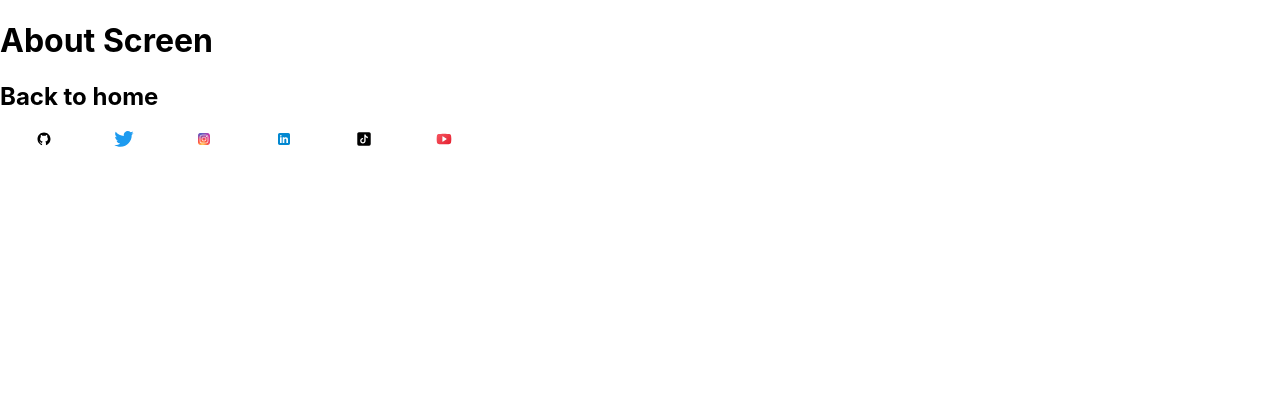
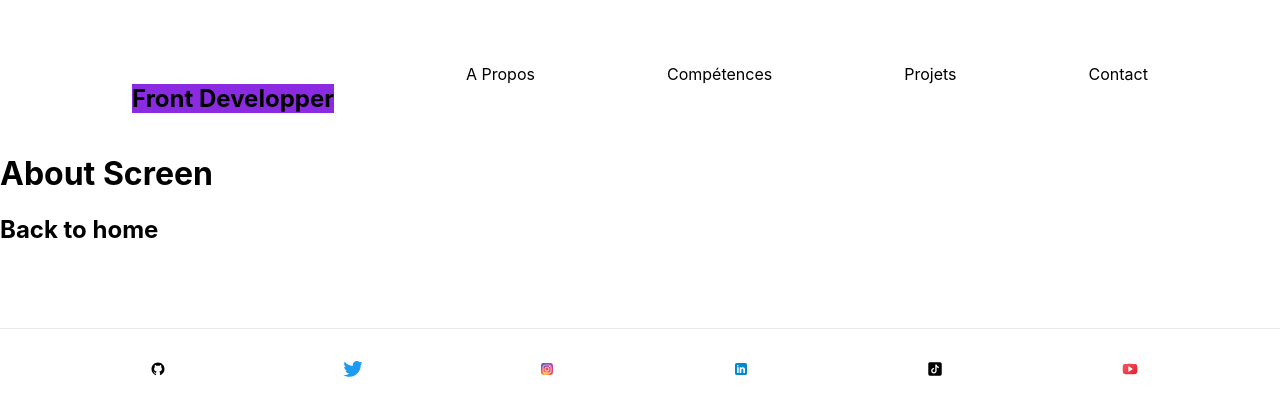
Before and after one commit to Maxvyr/maxvyr-site, a Next.js app: page /screen/about in a window 1280 px wide. Shown: the top 416 px of the page. Built offline with nearby package versions, Linux system fonts and the light colour scheme.

Commit message:
💄 add topbar to all screen

```diff
--- a/pages/index.tsx
+++ b/pages/index.tsx
@@ -1,6 +1,5 @@
 import type { NextPage } from 'next'
 import Head from 'next/head'
-import Image from 'next/image'
 import Footer from '../components/footer'
 import TopBar from '../components/top_bar'
 import styles from '../styles/Home.module.css'
--- a/pages/screen/about.tsx
+++ b/pages/screen/about.tsx
@@ -1,17 +1,25 @@
 import type { NextPage } from 'next'
 import Link from 'next/link'
 import Footer from '../../components/footer'
+import TopBar from '../../components/top_bar'
+import styles from '../../styles/about.module.css'
 
 const About : NextPage = () => {
     return (
         <>
+            <main className={styles.main}>
+                <TopBar />
                 <h1>About Screen</h1>
                 <h2>
                     <Link href="/">
                     <a>Back to home</a>
                     </Link>
                 </h2>
+            </main>
+
+            <footer className={styles.footer}>
                 <Footer />
+            </footer>
         </>
     )
 }
--- /dev/null
+++ b/styles/about.module.css
@@ -0,0 +1,11 @@
+.main {
+  padding: 4rem 0;
+}
+.footer {
+    display: flex;
+    flex: 1;
+    padding: 2rem 0;
+    border-top: 1px solid #eaeaea;
+    justify-content: space-evenly;
+    align-items: center;
+  }
--- /dev/null
+++ b/styles/contact.module.css
@@ -0,0 +1,12 @@
+.main {
+  padding: 4rem 0;
+}
+
+.footer {
+    display: flex;
+    flex: 1;
+    padding: 2rem 0;
+    border-top: 1px solid #eaeaea;
+    justify-content: space-evenly;
+    align-items: center;
+  }
--- /dev/null
+++ b/styles/projects.module.css
@@ -0,0 +1,12 @@
+.main {
+  padding: 4rem 0;
+}
+
+.footer {
+    display: flex;
+    flex: 1;
+    padding: 2rem 0;
+    border-top: 1px solid #eaeaea;
+    justify-content: space-evenly;
+    align-items: center;
+  }
--- /dev/null
+++ b/styles/skills.module.css
@@ -0,0 +1,12 @@
+.main {
+  padding: 4rem 0;
+}
+
+.footer {
+    display: flex;
+    flex: 1;
+    padding: 2rem 0;
+    border-top: 1px solid #eaeaea;
+    justify-content: space-evenly;
+    align-items: center;
+  }
```
Also changed, not shown: pages/screen/contact.tsx (+8 -0 lines), pages/screen/projects.tsx (+8 -0 lines), pages/screen/skills.tsx (+8 -0 lines). Lines whose indentation alone changed are shown as unchanged.
